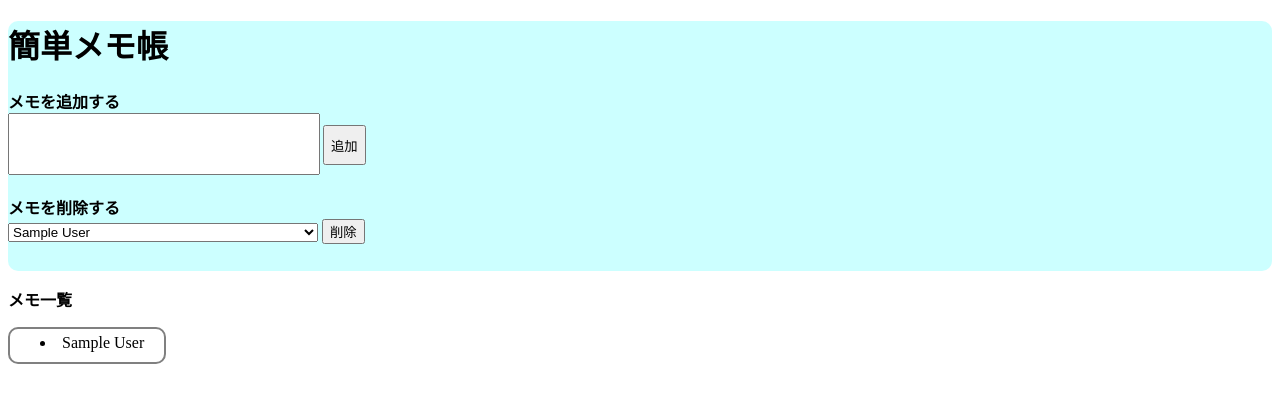
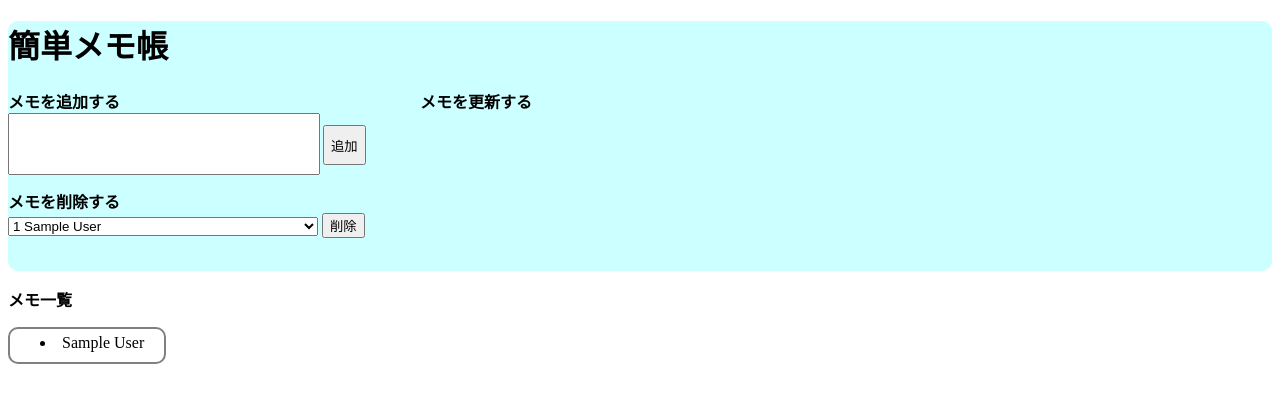
Before and after one commit to Yoshisora3/first_project, a Flask app: page / in a window 1280 px wide. Shown: the top 403 px of the page. Run offline with Flask 3, Linux system fonts and the light colour scheme; tables that the repository leaves empty hold one stand-in row (values such as "Sample post").

Commit message:
メモをIDごとに管理

```diff
--- a/app.py
+++ b/app.py
@@ -52,7 +52,7 @@ def del_user():
         return render_template('index.html', users=session.query(User).all(), notecount=len(session.query(User).all()))
     if request.method == 'POST' and request.form['delnote'] != "":
         delname = request.form['delnote']
-        user = session.query(User).filter_by(name=delname).first()
+        user = session.query(User).filter_by(id=delname[0]).first()
         session.delete(user)
         session.commit()
 
--- a/static/style.css
+++ b/static/style.css
@@ -32,3 +32,15 @@ border: 2px solid gray;
 border-radius: 10px; /* この行で角を丸くする */
 padding: 5px 20px 10px 30px;
 }
+
+.container {
+  display: flex; /* これだけで横並びに! */
+}
+
+.space-bottom {
+  margin-bottom: 10px;
+}
+
+.space-right {
+  margin-right: 300px; /* 右側に12pxの余白 */
+}
--- a/templates/index.html
+++ b/templates/index.html
@@ -9,17 +9,20 @@
 <body>
     <div class="aqua">
     <h1>簡単メモ帳</h1>
-    <b>メモを追加する</b>
+    <div class="space-bottom"></div>
+    <b><span class="space-right">メモを追加する</span>メモを更新する</b>
+    <div class="container">
     <form action="/add" method="POST">
         <textarea name="addnote" class="textarea"></textarea>
         <button type="submit" class="botton">追加</button>
     </form>
-    <p></p>
+    </div>
+    <div class="space-bottom"></div>
     <b>メモを削除する</b>
     <form action="/del" method="POST">
         <select name="delnote" class="selectbox">
         {% for user in users %}
-        <option>{{ user.name }}</option>
+        <option>{{ user.id }}&nbsp;{{ user.name }}</option>
         {% endfor %}
         </select>
         <button type="submit">削除</button>
```
